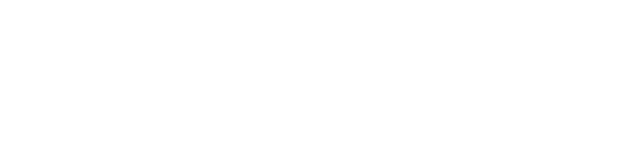
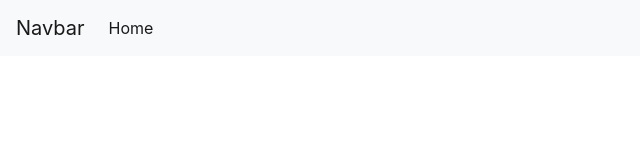
Before and after one commit to C0de5mith/C0de5mith.github.io, a plain HTML site: page index.html in a window 1280 px wide. Shown: the whole page, without its empty margins (0-640 px from the left). Drawn offline with Linux system fonts and the light colour scheme.

Commit message:
Update index.html

```diff
--- a/index.html
+++ b/index.html
@@ -9,6 +9,19 @@
         <script src="./libraries/jquery/jquery.slim.min.js"></script>
         <script src="./libraries/popper/popper.min.js"></script>
         <script src="./libraries/bootstrap-dist/js/bootstrap.min.js"></script>
-
+        <div id="content">
+            <div id="navbar">
+                <nav class="navbar navbar-expand-lg navbar-light bg-light">
+                    <a class="navbar-brand" href="/index.html">Navbar</a>
+                    <div class="collapse navbar-collapse" id="navbarSupportedContent">
+                        <ul class="navbar-nav mr-auto">
+                            <li class="nav-item active">
+                                <a class="nav-link" href="#">Home <span class="sr-only">(current)</span></a>
+                            </li>
+                        </ul>
+                    </div>
+                </nav>
+            </div>
+        </div>
     </body>
 </html>
```
